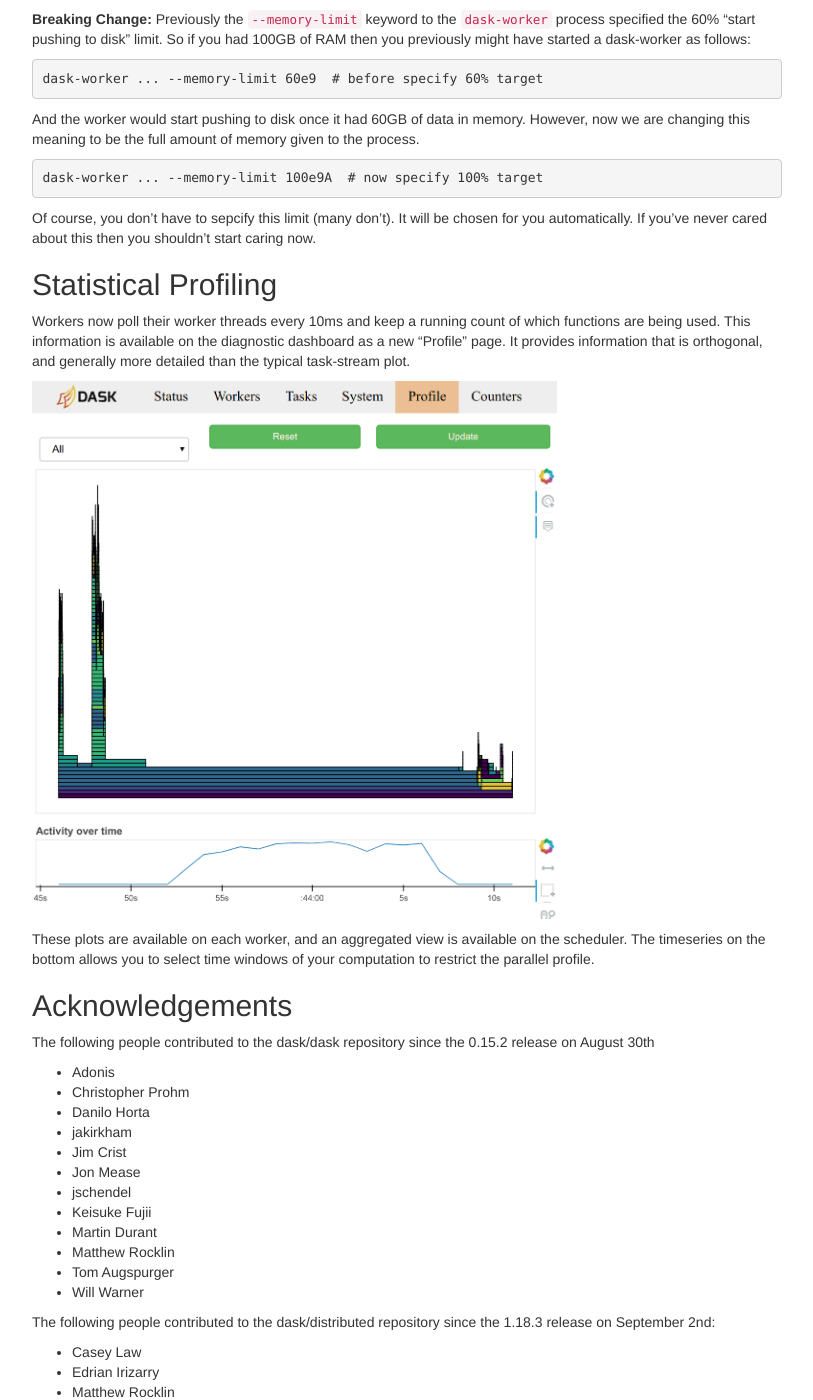
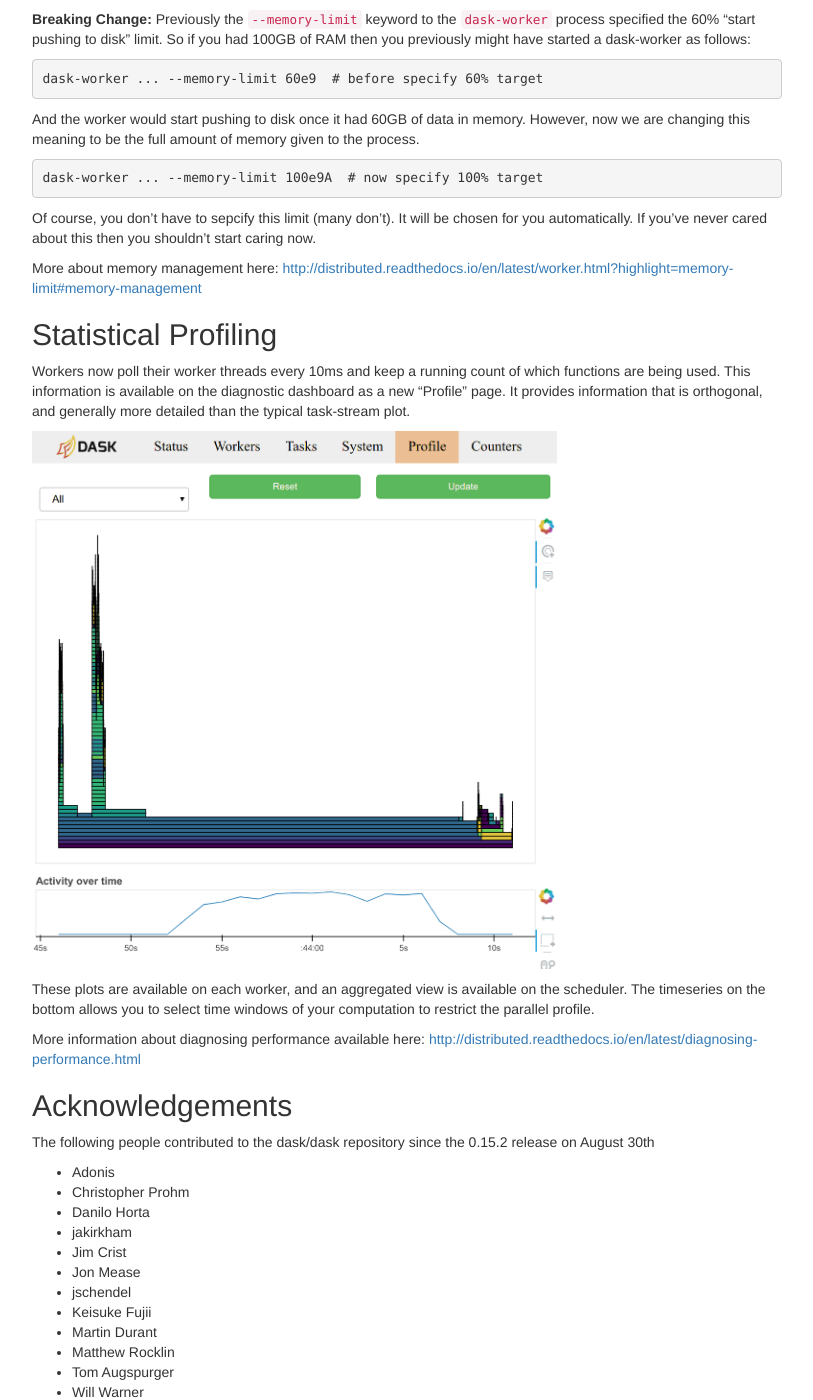
Before and after one commit to besyskymnbk/blog, a Jekyll site: the page built from _posts/work/2017-09-24-dask-0.15.3.md, in a window 1280 px wide and 1400 px high, scrolled down 1424 px. Shown: the whole window, without its empty margins (233-1046 px from the left). Built offline with Jekyll 4.4.1, drawn with Linux system fonts in a browser that asks for light colours; comment, search, counter and statistics services are not loaded.

Commit message:
add links

```diff
--- a/_posts/work/2017-09-24-dask-0.15.3.md
+++ b/_posts/work/2017-09-24-dask-0.15.3.md
@@ -106,6 +106,8 @@ Of course, you don't have to sepcify this limit (many don't).  It will be
 chosen for you automatically.  If you've never cared about this then you
 shouldn't start caring now.
 
+More about memory management here: [http://distributed.readthedocs.io/en/latest/worker.html?highlight=memory-limit#memory-management](http://distributed.readthedocs.io/en/latest/worker.html?highlight=memory-limit#memory-management)
+
 
 Statistical Profiling
 ---------------------
@@ -120,6 +122,9 @@ orthogonal, and generally more detailed than the typical task-stream plot.
 These plots are available on each worker, and an aggregated view is available
 on the scheduler.  The timeseries on the bottom allows you to select time
 windows of your computation to restrict the parallel profile.
+
+More information about diagnosing performance available here:
+[http://distributed.readthedocs.io/en/latest/diagnosing-performance.html](http://distributed.readthedocs.io/en/latest/diagnosing-performance.html)
 
 
 Acknowledgements
```
